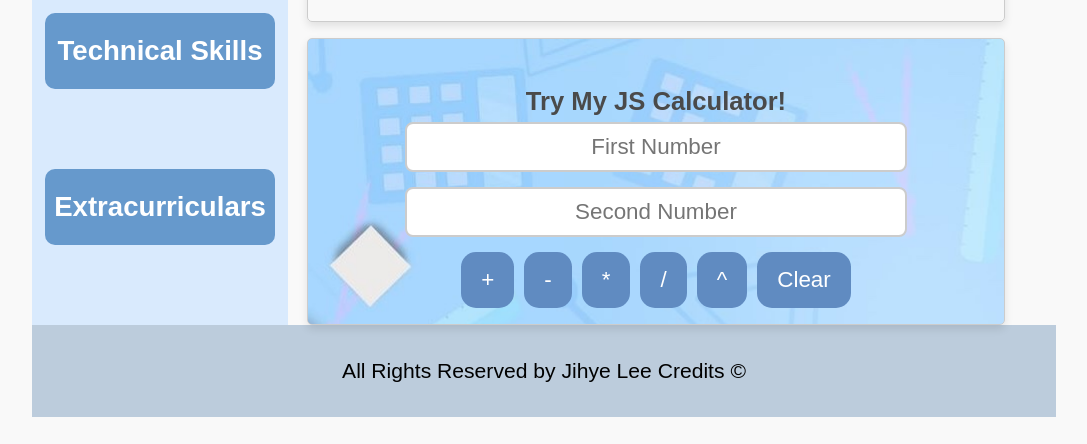
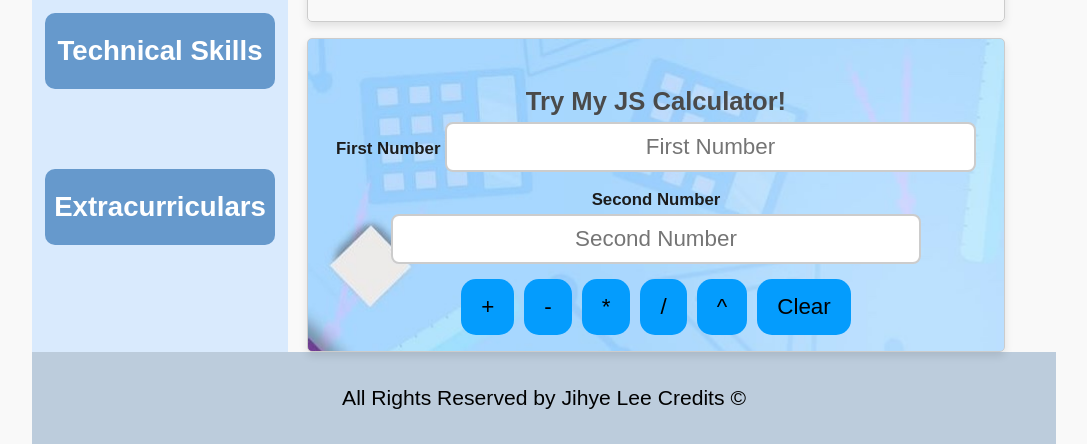
Before and after one commit to jihyeleekr/mp_1, a website: page project/project.html in a window 1280 px wide. Shown: the part 751-1195 px from the top of the page, without its empty margins (96-1183 px from the left). Before the commit the page ends 1168 px from the top, so only its background shows below. Drawn offline with Linux system fonts and the light colour scheme.

Commit message:
Fix js errors

```diff
--- a/project/project.css
+++ b/project/project.css
@@ -175,6 +175,11 @@ main p {
     font-size: calc(25px + 5vw);
 }
 
+label {
+    font-size: calc(4px + 1vw);
+    font-weight: bold;
+}
+
 /* Style the buttons */
 #buttons {
     display: flex;
@@ -188,8 +193,8 @@ main p {
     padding: 15px 20px;
     font-size: calc(1em + 0.5vw);
     border: none;
-    background-color: #608BC1;
-    color: white;
+    background-color: #049cfd;
+    color: black;
     border-radius: 15px;
 }
 
--- a/project/project.html
+++ b/project/project.html
@@ -57,8 +57,8 @@
         <div id = "js-calculator">
           <h3>Try My JS Calculator!</h3>
           <div id="inputs">
-            <input type="text" id="first-number" placeholder="First Number">
-            <input type="text" id="second-number" placeholder="Second Number">
+            <label for="first-number">First Number </label><input type="text" id="first-number" placeholder="First Number">
+            <label for="second-number">Second Number </label><input type="text" id="second-number" placeholder="Second Number">
           </div>
           <div id="result">
             <p id="output"></p>
```
